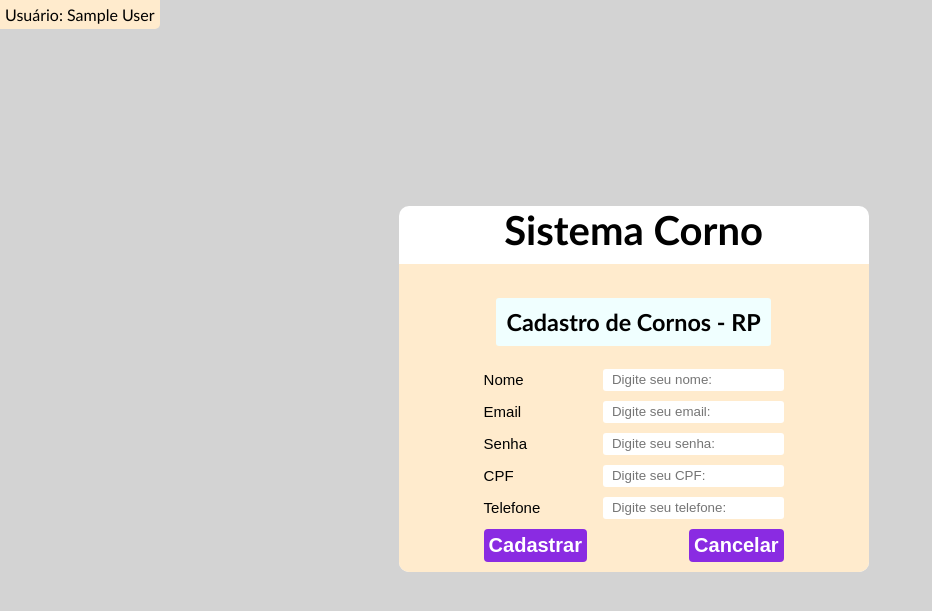
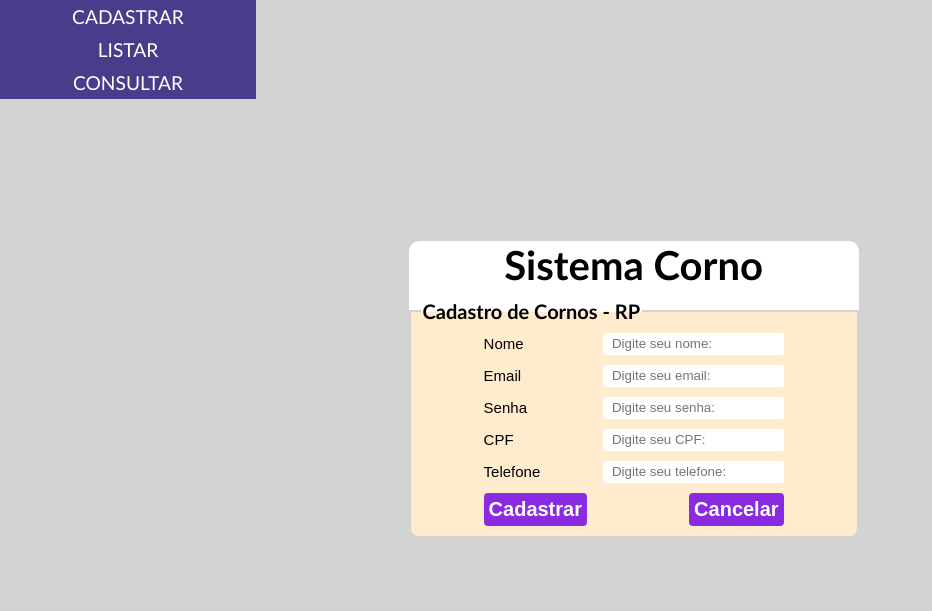
Before and after one commit to filipeule/Fatec, a PHP site: page /cadastrar.php in a window 1280 px wide. Shown: the part 33-644 px from the top of the page, without its empty margins (0-932 px from the left). Run offline with PHP 8.4, Linux system fonts and the light colour scheme; the visitor is signed in with stand-in values (Sample User, id 1).

Commit message:
Add files via upload

```diff
--- a/cadastrar.php
+++ b/cadastrar.php
@@ -1,8 +1,8 @@
 <?php
     require_once("topo.php");
 ?>
-    <div class="cadastroForm">
-        <h3 class="formulario">Cadastro de Cornos - RP</h3>
+    <fieldset class="cadastroForm">
+        <legend class="formulario">Cadastro de Cornos - RP</legend>
         <form name="form1" action="inserirpessoa.php" method="post">
             <div class="formulario">
                 <div class="campos">
@@ -30,7 +30,7 @@
                     <input class="botoes" type="reset" value="Cancelar">
                 </div>
             </div>
-    </div>
+    </fieldset>
     </form>
 
 <?php
--- a/cadlocal.php
+++ b/cadlocal.php
@@ -2,8 +2,8 @@
     require_once("topo.php");
     if(@validarSessao()) {
 ?>
-    <div class="cadastroForm">
-        <h3 class="formulario">Cadastro de Unidades Chifrudas</h3>
+    <fieldset class="cadastroForm">
+        <legend class="formulario">Cadastro de Unidades Chifrudas</legend>
         <form name="form1" action="inserirlocal.php" method="post">
             <div class="formulario">
                 <div class="campos">
@@ -27,7 +27,7 @@
                     <input class="botoes" type="reset" value="Cancelar">
                 </div>
             </div>
-    </div>
+    </fieldset>
     </form>
 
 <?php
--- a/cadpessoa.php
+++ b/cadpessoa.php
@@ -2,8 +2,8 @@
     require_once("topo.php");
     if(@validarSessao()) {
 ?>
-    <div class="cadastroForm">
-        <h3 class="formulario">Cadastro de Cornos - RP</h3>
+    <fieldset class="cadastroForm">
+        <legend class="formulario">Cadastro de Cornos - RP</legend>
         <form name="form1" action="inserirpessoa.php" method="post">
             <div class="formulario">
                 <div class="campos">
@@ -31,7 +31,7 @@
                     <input class="botoes" type="reset" value="Cancelar">
                 </div>
             </div>
-    </div>
+    </fieldset>
     </form>
 
 <?php
--- a/cadstatus.php
+++ b/cadstatus.php
@@ -2,8 +2,8 @@
     require_once("topo.php");
     if(@validarSessao()) {
 ?>
-    <div class="cadastroForm">
-        <h3 class="formulario">Cadastro de Status</h3>
+    <fieldset class="cadastroForm">
+        <legend class="formulario">Cadastro de Status</legend>
         <form name="form1" action="inserirstatus.php" method="post">
             <div class="formulario">
                 <div class="campos">
@@ -16,7 +16,7 @@
                 </div>
             </div>
         </form>
-    </div>
+    </fieldset>
 <?php
     } else {
     echo "<p>Conecte-se para visualizar esta página.</p>";
--- a/cadturma.php
+++ b/cadturma.php
@@ -2,8 +2,8 @@
     require_once("topo.php");
     if(@validarSessao()) {
 ?>
-    <div class="cadastroForm">
-        <h3 class="formulario">Cadastro de Turmas</h3>
+    <fieldset class="cadastroForm">
+        <legend class="formulario">Cadastro de Turmas</legend>
         <form name="form1" action="inserirturma.php" method="post">
             <div class="formulario">
                 <div class="campos">
@@ -39,7 +39,7 @@
                     <input class="botoes" type="reset" value="Cancelar">
                 </div>
             </div>
-    </div>
+    </fieldset>
     </form>
 
 <?php
--- a/editarpessoa.php
+++ b/editarpessoa.php
@@ -4,8 +4,8 @@
 
     $usuario = $conn->query("SELECT * FROM cornos WHERE id = {$_GET['id']}")->fetch(PDO::FETCH_ASSOC);
 
-    echo "<div class='cadastroForm'>
-            <h3 class='formulario'>Editar Corno</h3>
+    echo "<fieldset class='cadastroForm'>
+            <legend class='formulario'>Editar Corno</legend>
             <form name='form1' action='inserirpessoa.php' method='post'>
                 <div class='formulario'>
                     <div class='campos'>
@@ -29,7 +29,7 @@
                         <input class='botoes' type='reset' value='Cancelar'>
                     </div>
                 </div>
-        </div>
+        </fieldset>
         </form>";
 
     require_once("base.php");
--- a/index.php
+++ b/index.php
@@ -1,8 +1,8 @@
 <?php
     require_once("topo.php");
 ?>
-    <div class="cadastroForm">
-        <h3 class="formulario">Login de Cornos</h3>
+    <fieldset class="cadastroForm">
+        <legend class="formulario">Login de Cornos</legend>
         <form name="form1" action="iniciarsessao.php" method="post">
             <div class="formulario">
                 <div class="campos">
@@ -19,7 +19,7 @@
                 </div>
             </div>
         </form>
-    </div>
+    </fieldset>
     <?php
     require_once("base.php");
 ?>
--- a/style.css
+++ b/style.css
@@ -5,7 +5,18 @@ body {
     background-color: lightgray;
 }
 
+fieldset {
+    border: 2px solid;
+    margin: 0px;
+}
+
 h1 {
+    margin: 0px;
+    border: 0px;
+    padding: 0px;
+}
+
+h2 {
     margin: 0px;
     border: 0px;
     padding: 0px;
@@ -62,12 +73,18 @@ p {
 }
 
 table {
-    display: flex;
+    display: block;
     flex-direction: column;
     align-items: center;
     background-color: blanchedalmond;
     padding: 10px;
-    border-radius: 10px;
+    border-radius: 0px 0px 10px 10px;
+}
+
+caption h2 {
+    display: inline;
+    padding: 0px 10px;
+    background-color: white;
 }
 
 tr {
@@ -79,10 +96,22 @@ tr:hover {
     background-color: darkgrey;
 }
 
+th {
+    width: 200px;
+    padding: 20px;
+    font-family: 'Gill Sans', 'Gill Sans MT', Calibri, 'Trebuchet MS', sans-serif;
+    text-align: left;
+}
+
 td {
     width: 200px;
     padding: 20px;
     font-family: 'Gill Sans', 'Gill Sans MT', Calibri, 'Trebuchet MS', sans-serif;
+}
+
+img {
+    height: auto;
+    width: 10%;
 }
 
 tr:nth-child(even) {
@@ -110,7 +139,7 @@ tr:nth-child(even):hover {
     align-items: center;
     flex-direction: column;
     background-color: white;
-    border-radius: 10px;
+    border-radius: 10px 10px 12px 12px;
     font-family: 'Gill Sans', 'Gill Sans MT', Calibri, 'Trebuchet MS', sans-serif;
     row-gap: 10px;
 }
@@ -164,17 +193,6 @@ tr:nth-child(even):hover {
     cursor: pointer;
 }
 
-.form-wrap {
-    display: flex;
-    justify-content: center;
-    align-items: center;
-    flex-direction: column;
-    background-color: white;
-    border-radius: 10px;
-    font-family: 'Gill Sans', 'Gill Sans MT', Calibri, 'Trebuchet MS', sans-serif;
-    row-gap: 10px;
-}
-
 .campo-tabela {
     font-family: 'Gill Sans', 'Gill Sans MT', Calibri, 'Trebuchet MS', sans-serif;
     font-size: 20px;
@@ -205,6 +223,10 @@ tr:nth-child(even):hover {
     background-color: blanchedalmond;
     padding: 10px;
     border-radius: 0px 0px 10px 10px;
+    border-color: lightgray;
+    box-sizing: border-box;
+    overflow: hidden;
+    background-clip: padding-box;
 }
 
 #usuario {
@@ -214,3 +236,42 @@ tr:nth-child(even):hover {
     background-color: blanchedalmond;
     border-radius: 0px 0px 5px 0px;
 }
+
+.cabecalho {
+    display: inline-block;
+  }
+
+  .cabecalho ul {
+    list-style: none;
+    margin: 0;
+    padding: 0;
+  }
+
+  .cabecalho li {
+    display: inline-block;
+    position: relative;
+  }
+
+  .cabecalho a {
+    display: block;
+    text-decoration: none;
+  }
+
+  .submenu-list {
+    display: none;
+    position: absolute;
+    top: 100%;
+    left: 0;
+    background-color: darkslateblue;
+  }
+
+  .topo-botoes:hover .submenu-list {
+      display: block;
+    }
+
+  .submenu-list li {
+      padding: 5px 0px;
+  }
+  .submenu-list li:hover {
+      background-color: darkorange;
+  }
--- a/topo.php
+++ b/topo.php
@@ -14,11 +14,40 @@
                 <?php
                     require_once("funcoes.php");
                     if(validarSessao()) { ?>
-                        <li class="topo-botoes"><a href="cadpessoa.php">Pessoas</a></li>
-                        <li class="topo-botoes"><a href="cadstatus.php">Status</a></li>
-                        <li class="topo-botoes"><a href="cadturma.php">Turmas</a></li>
-                        <li class="topo-botoes"><a href="cadlocal.php">Unidades</a></li>
-                        <li class="topo-botoes"><a href="logout.php">Deslogar</a></li>
+                        <li class="topo-botoes">
+                            <a>Pessoas</a>
+                            <ul class="submenu-list">
+                                <li><a href="cadpessoa.php">Cadastrar</a></li>
+                                <li><a href="listarpessoas.php">Listar</a></li>
+                                <li><a href="consultarpessoas.php">Consultar</a></li>
+                            </ul>
+                        </li>
+                        <li class="topo-botoes">
+                            <a href="">Status</a>
+                            <ul class="submenu-list">
+                                <li><a href="cadstatus.php">Cadastrar</a></li>
+                                <li><a href="">Listar</a></li>
+                            </ul>
+                        </li>
+                        <li class="topo-botoes">
+                            <a href="">Turmas</a>
+                            <ul class="submenu-list">
+                                <li><a href="cadturma.php">Cadastrar</a></li>
+                                <li><a href="">Listar</a></li>
+                                <li><a href="">Consultar</a></li>
+                            </ul>
+                        </li>
+                        <li class="topo-botoes">
+                            <a href="">Unidades</a>
+                            <ul class="submenu-list">
+                                <li><a href="cadlocal.php">Cadastrar</a></li>
+                                <li><a href="">Listar</a></li>
+                                <li><a href="">Consultar</a></li>
+                            </ul>
+                        </li>
+                        <li class="topo-botoes">
+                            <a href="logout.php">Deslogar</a>
+                        </li>
                 <?php } ?>
             </ul>
         </nav>
```
Also changed, not shown: listarpessoas.php (+11 -2 lines).
